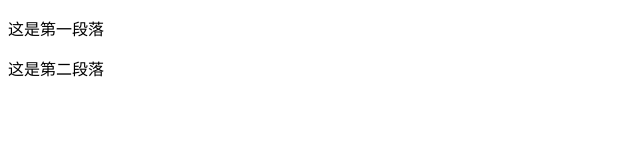
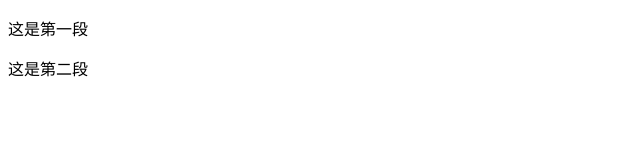
Before and after one commit to dwaylin/dwaylin.github.io, a plain HTML site: page index.html in a window 1280 px wide. Shown: the full height of the page, 0-640 px from the left. Drawn offline with Linux system fonts and the light colour scheme.

Commit message:
190306005

```diff
--- a/index.html
+++ b/index.html
@@ -6,8 +6,8 @@
 </head>
 
 <body>
-<p>这是第一段落</p>
-<p>这是第二段落</p>
+<p>这是第一段</p>
+<p>这是第二段</p>
 </body>
 
 </html>
```
